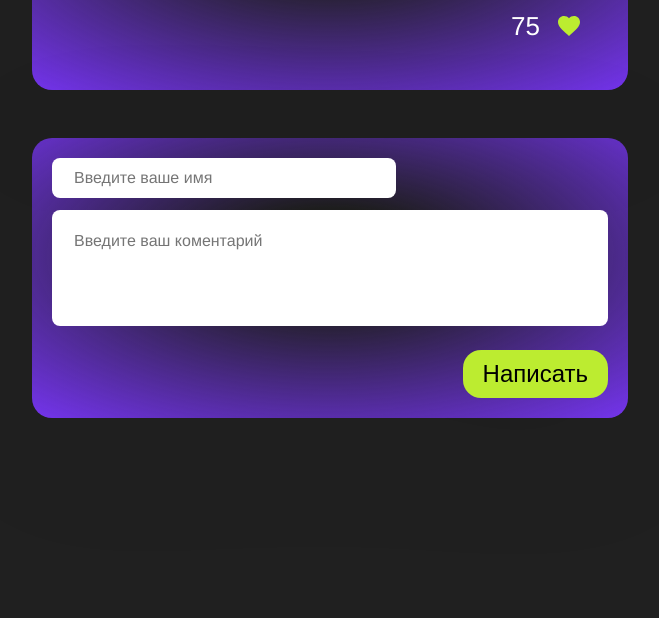
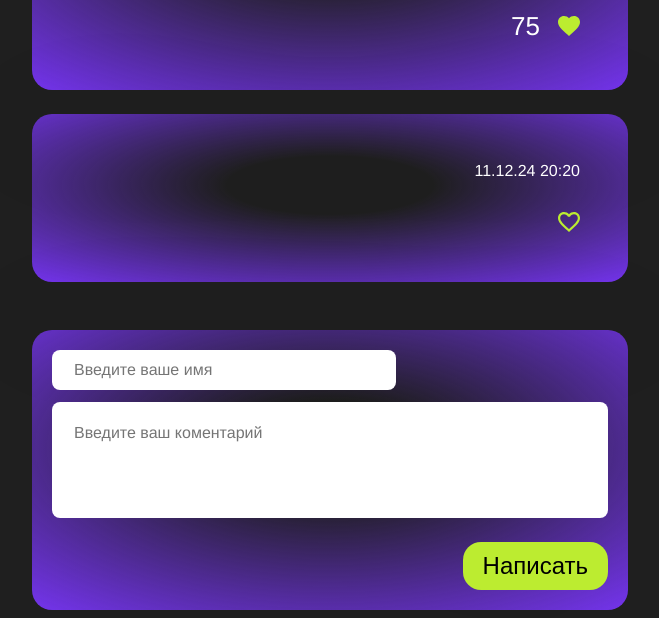
Before and after one commit to ADgar98/coments, a plain HTML site: page index.html in a window 1280 px wide. Both pictures are taken after a click on the button "Написать". Shown: the part 581-1199 px from the top of the page, without its empty margins (310-969 px from the left). Drawn offline with Linux system fonts and the light colour scheme.

Commit message:
добавление коментариев

```diff
--- a/index.html
+++ b/index.html
@@ -65,7 +65,59 @@
 
   <script>
     "use strict";
+    let input = document.querySelector('.add-form-name');
+    let textInput = document.querySelector('.add-form-text');
+    let btn = document.querySelector('.add-form-button');
+    let list = document.querySelector('.comments');
+    let cont = document.querySelector('.container');
 
+    btn.addEventListener('click', function (e) {
+      console.log('rerer');
+
+      let boxLi = document.createElement("li")
+      console.log(boxLi);
+
+      boxLi.classList = 'comment'
+      list.appendChild(boxLi);
+      let nameInputHead = document.createElement('div')
+      boxLi.appendChild(nameInputHead)
+      nameInputHead.classList = 'comment-header'
+
+      let comName = document.createElement("div")
+      // comName.setAttribute('id', 'nameUser');
+      nameInputHead.appendChild(comName)
+      comName.textContent = input.value
+
+      let comDate = document.createElement("div")
+      nameInputHead.appendChild(comDate)
+      let options = {hour: '2-digit', minute:'2-digit'};
+      let optDate = {year: '2-digit', month: '2-digit', day: '2-digit'}
+      comDate.innerHTML =  new Date().toLocaleDateString('ru-RU', optDate) + " " + new Date().toLocaleTimeString('ru-RU', options)
+
+      let comBox = document.createElement("div")
+      comBox.classList = 'comment-body'
+      boxLi.appendChild(comBox)
+
+      let userCom = document.createElement("div")
+      userCom.classList = 'comment-text'
+      userCom.textContent = textInput.value
+      comBox.appendChild(userCom);
+
+      let boxFooter = document.createElement("div");
+      boxFooter.classList = 'comment-footer'
+      boxLi.appendChild(boxFooter)
+
+      let likeBox = document.createElement("div")
+      likeBox.classList = 'likes'
+      boxFooter.appendChild(likeBox)
+
+      let likeBtn = document.createElement("button")
+      likeBtn.classList = 'like-button'
+      likeBox.appendChild(likeBtn)
+
+      textInput.value = ""
+      input.value = ""
+    })
 
 
 
```
